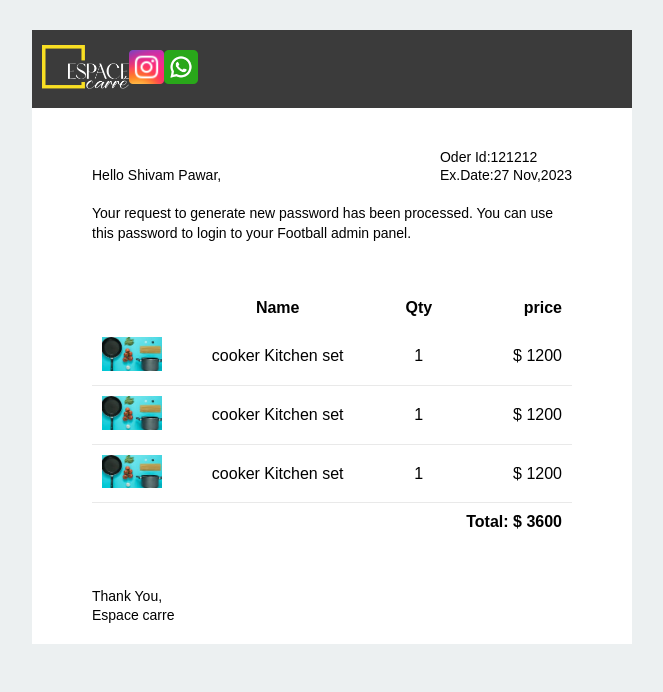
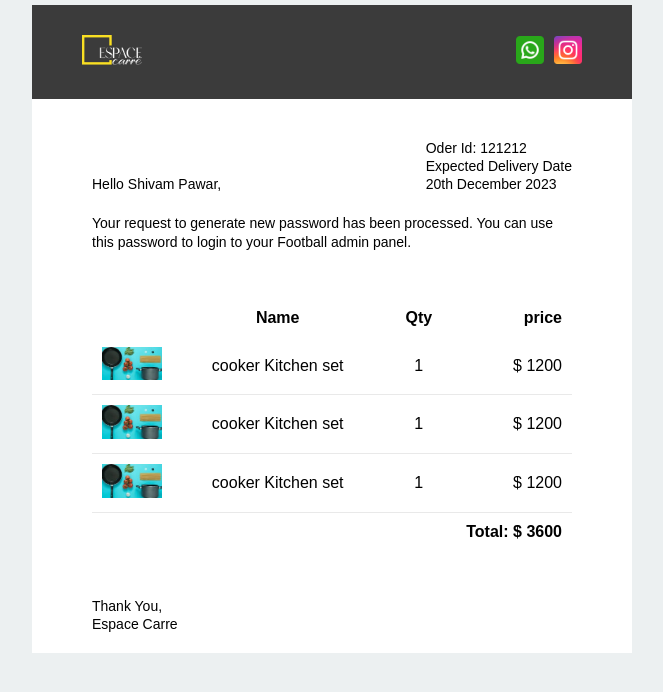
Before and after one commit to pawarshivamd/espacecarre-templet, a plain HTML site: page index.html in a window 1280 px wide. Shown: the whole page, without its empty margins (308-971 px from the left). Drawn offline with Linux system fonts and the light colour scheme.

Commit message:
--set-img

```diff
--- a/index.html
+++ b/index.html
@@ -54,6 +54,7 @@
     .social-icon:hover {
       color: #d8c65d !important;
     }
+
     .img-logo {
       width: 28%;
       outline: none;
@@ -65,26 +66,35 @@
       height: auto;
       float: none;
     }
-    .img-logo-box{
-        width: 20%;
+
+    .img-logo-box {
+      width: 60%;
     }
-    .img-logo-box img{
+
+    .img-logo-box img {
       width: 100%;
     }
-    .social-icon-box{
+
+    .social-icon-box {
       width: 7%;
+      float: inline-end;
+      margin-left: 10px;
     }
-    .social-icon-box img{
+
+    .social-icon-box img {
       width: 100%;
     }
-    .table-categories .item-td{
+
+    .table-categories .item-td {
       text-align: center;
       vertical-align: middle;
       border-bottom: 1px solid rgb(233, 233, 233);
     }
-    .table-categories .price-text{
+
+    .table-categories .price-text {
       text-align: end;
     }
+
     @media only screen and (min-width: 620px) {
       .u-row {
         width: 600px !important;
@@ -124,12 +134,21 @@
       .u-col>div {
         margin: 0 auto;
       }
+
+      .img-logo-box {
+        width: 100%;
+      }
+
+      .social-icon-box {
+        width: 10%;
+      }
     }
 
     @media (max-width: 480px) {
-        .table-categories{
+      .table-categories {
         width: 95% !important;
       }
+
       .v-container-padding-padding {
         padding: 10px 10px 10px !important;
       }
@@ -185,9 +204,11 @@
       .img-logo {
         width: 90px !important;
       }
-      .text-td-box{
-      padding-top: 40px ;
+
+      .text-td-box {
+        padding-top: 40px;
       }
+
       #u_content_button_3 .v-container-padding-padding {
         padding: 30px 10px 40px !important;
       }
@@ -219,7 +240,7 @@
     <tbody>
       <tr style="vertical-align: top">
         <td style="word-break: break-word;border-collapse: collapse !important;vertical-align: top">
-          <div class="u-row-container" style="padding: 0px;background-color: transparent; margin-top: 30px;">
+          <div class="u-row-container" style="padding: 0px;background-color: transparent; margin-top: 5px;">
             <div class="u-row"
               style="margin: 0 auto;min-width: 320px;max-width: 600px;overflow-wrap: break-word;word-wrap: break-word;word-break: break-word;background-color: transparent;">
               <div
@@ -232,29 +253,19 @@
                       cellpadding="0" cellspacing="0" width="100%" border="0">
                       <tbody>
                         <tr>
-                          <td class=""
-                            style="overflow-wrap:break-word;word-break:break-word;padding:0px 10px 0px;font-family:arial,helvetica,sans-serif;"
-                            align="left">
-                            <table width="100%" cellpadding="0" cellspacing="0" border="0">
-                              <tr>
-                                <td style="padding-right: 0px;padding-left: 0px; padding-top: 15px; padding-bottom: 15px;" >
-                                    <div style="display: flex; justify-content: space-between;align-items: center; width: 100%;">
+                          <td
+                            style="vertical-align: middle; padding-right: 0px;padding-left: 50px; padding-top: 30px; padding-bottom: 30px;">
                             <div class="img-logo-box">
-                                            <img src="images/logo.png" alt="">
-                                        </div>
-                                        <div style="display: flex;align-items: center;">
-                                            <div class="social-icon-box"><img src="images/image-1.png" alt=""></div>
-                                            <div class="social-icon-box"><img src="images/image-2.png" alt=""></div>
-                                        </div>
+                              <a href="#" title="logo" target="_blank"><img src="images/logo.png" alt=""></a>
                             </div>
                           </td>
-                              </tr>
-                            </table>
+                          <td style="vertical-align: middle; padding-right: 50px;">
+                            <div class="social-icon-box"><a href="#"  title="Instagram" target="_blank"><img src="images/image-1.png" alt="Instagram"></a></div>
+                            <div class="social-icon-box"><a href="#" title="Whatsapp" target="_blank"><img src="images/image-2.png" alt="Whatsapp"></a></div>
                           </td>
                         </tr>
                       </tbody>
                     </table>
-
                   </div>
                 </div>
               </div>
@@ -287,8 +298,8 @@
                                 </div>
                                 <div class="v-line-height v-font-size text-td-box"
                                   style="font-size: 14px; line-height: 140%;word-wrap: break-word;">
-                                <p style="line-height: 130%;">Oder Id:121212</p>
-                                <p style="line-height: 130%;">Ex.Date:27 Nov,2023</p>
+                                  <p style="line-height: 130%;">Oder Id: 121212</p>
+                                  <p style="line-height: 130%;">Expected Delivery Date<br> 20th December 2023 </p>
                                 </div>
                               </div>
                             </td>
@@ -328,7 +339,8 @@
                     style="height: 100%;width: 100% !important;border-radius: 0px;-webkit-border-radius: 0px; -moz-border-radius: 0px;">
                     <div
                       style="box-sizing: border-box; height: 100%; padding: 0px;border-top: 0px solid transparent;border-left: 0px solid transparent;border-right: 0px solid transparent;border-bottom: 0px solid transparent;border-radius: 0px;-webkit-border-radius: 0px; -moz-border-radius: 0px;">
-                      <table id="u_content_button_2 " class="table-categories" style="margin: auto;  font-family:arial,helvetica,sans-serif;" role="presentation"
+                      <table id="u_content_button_2 " class="table-categories"
+                        style="margin: auto;  font-family:arial,helvetica,sans-serif;" role="presentation"
                         cellpadding="10" cellspacing="0" width="80%" border="0">
 
                         <tbody>
@@ -339,19 +351,20 @@
                             <th class="price-text">price</th>
                           </tr>
                           <tr>
-                                <td class="item-td" style="width: 15%;"><img src="images/cat-1.jpg" alt=""  width="60px"></td>
+                            <td class="item-td" style="width: 15%;"><img src="images/cat-1.jpg" alt="" width="60px">
+                            </td>
                             <td class="item-td" style="width: 45%;">cooker Kitchen set</td>
                             <td class="item-td" style="width: 15%;">1</td>
                             <td class="item-td price-text" style="width: 35%;">$ 1200</td>
                           </tr>
                           <tr>
-                                <td class="item-td"><img src="images/cat-1.jpg" alt=""  width="60px"></td>
+                            <td class="item-td"><img src="images/cat-1.jpg" alt="" width="60px"></td>
                             <td class="item-td">cooker Kitchen set</td>
                             <td class="item-td">1</td>
                             <td class="item-td price-text">$ 1200</td>
                           </tr>
                           <tr>
-                                <td class="item-td"><img src="images/cat-1.jpg" alt=""  width="60px"></td>
+                            <td class="item-td"><img src="images/cat-1.jpg" alt="" width="60px"></td>
                             <td class="item-td">cooker Kitchen set</td>
                             <td class="item-td">1</td>
                             <td class="item-td price-text">$ 1200</td>
@@ -391,7 +404,7 @@
                               <div class="v-line-height v-font-size"
                                 style="font-size: 14px; line-height: 140%;word-wrap: break-word;">
                                 <p style="line-height: 130%;">Thank You,</p>
-                                <p style="line-height: 130%;">Espace carre</p>
+                                <p style="line-height: 130%;">Espace Carre</p>
                               </div>
                             </td>
                           </tr>
```
Lines whose indentation alone changed are shown as unchanged.
